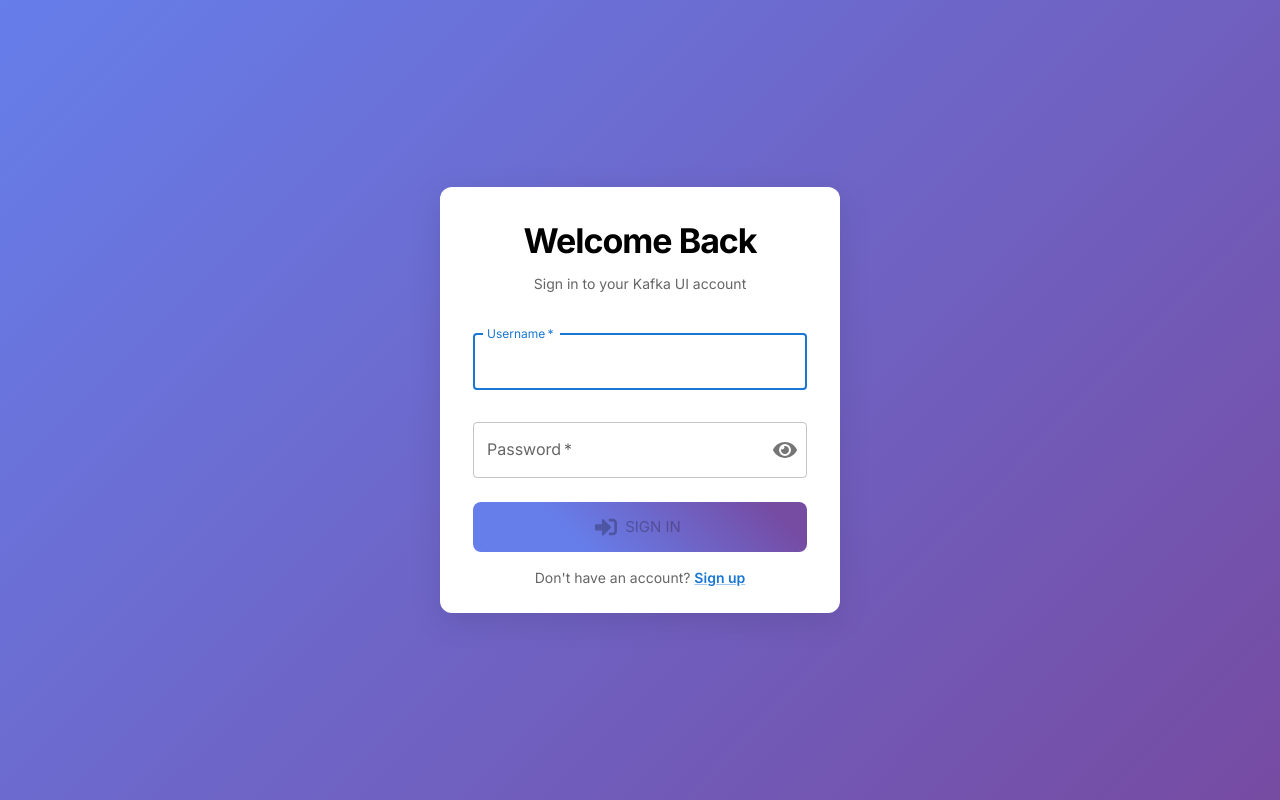
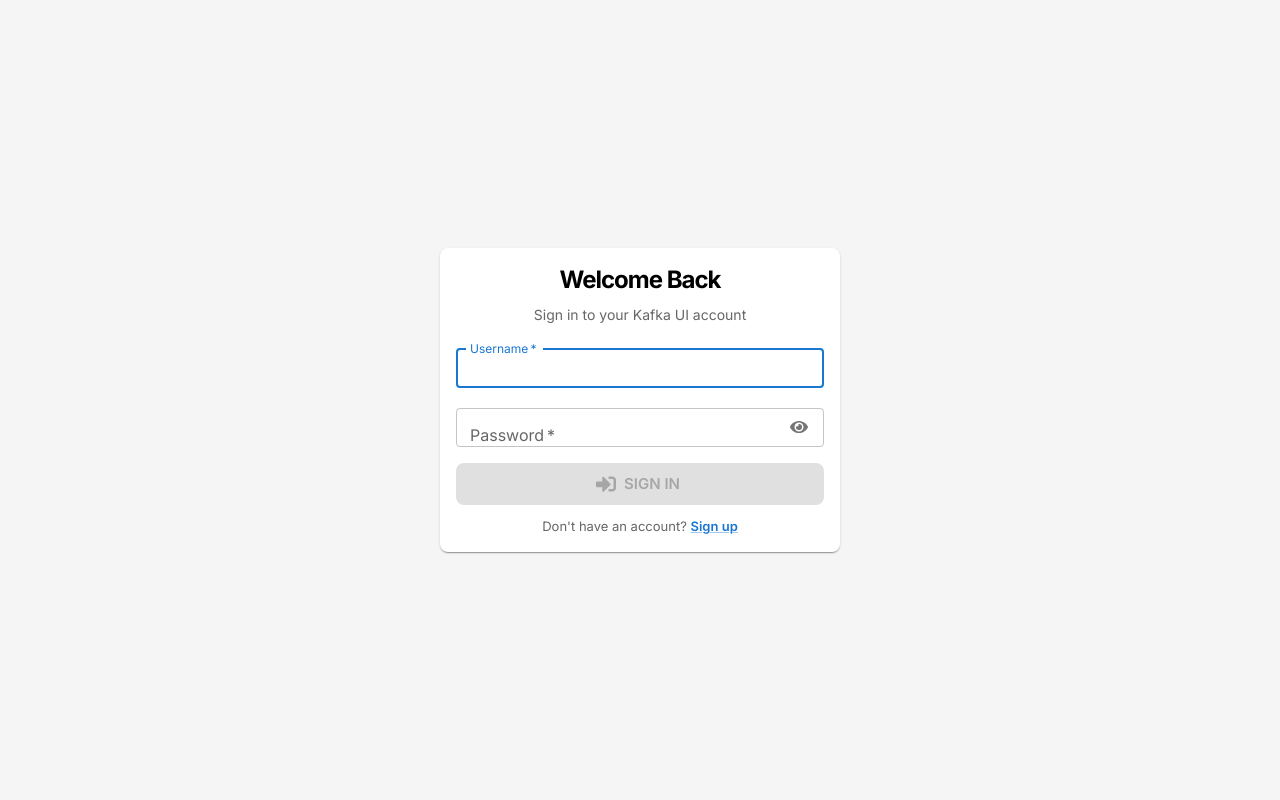
Before and after one commit to NikhilCyberk/kafka-ui, a React (Vite) app in the folder frontend/: page /login in a window 1280 px wide. Built offline with nearby package versions, Linux system fonts and the light colour scheme.

Commit message:
fix login and sign up

```diff
--- a/frontend/src/App.jsx
+++ b/frontend/src/App.jsx
@@ -39,7 +39,7 @@
   return (
         <Routes>
             {/* Public routes */}
-            <Route path="/" element={<LandingPage darkMode={darkMode} onToggleDark={onToggleDark} />} />
+            <Route path="/" element={<LandingPage darkMode={darkMode} onToggleDark={onToggleDark} openLoginOnMount={location.state?.showLogin} />} />
             <Route path="/login" element={<Login />} />
             <Route path="/signup" element={<Signup />} />
 
--- a/frontend/src/components/common/Modal.jsx
+++ b/frontend/src/components/common/Modal.jsx
@@ -22,6 +22,9 @@
       ? '0 8px 32px rgba(0,0,0,0.08)'
       : '0 25px 50px rgba(0, 0, 0, 0.5)',
     maxWidth: '90vw',
+    minWidth: 320,
+    width: '100%',
+    maxWidth: 380,
     maxHeight: '90vh',
   },
   '& .MuiBackdrop-root': {
@@ -45,7 +48,7 @@
 }));
 
 const StyledDialogContent = styled(DialogContent)(({ theme }) => ({
-  padding: theme.spacing(3),
+  padding: theme.spacing(2),
   '&::-webkit-scrollbar': {
     width: '8px',
   },
@@ -75,8 +78,8 @@
   title,
   children,
   actions,
-  maxWidth = 'md',
-  fullWidth = true,
+  maxWidth = 'xs',
+  fullWidth = false,
   showCloseButton = true,
   ...props
 }) => {
--- a/frontend/src/components/common/ProtectedRoute.jsx
+++ b/frontend/src/components/common/ProtectedRoute.jsx
@@ -21,8 +21,8 @@
   }
 
   if (!isAuthenticated) {
-    // Redirect to login page with the return url
-    return <Navigate to="/login" state={{ from: location }} replace />;
+    // Redirect to landing page and show login modal
+    return <Navigate to="/" state={{ showLogin: true, from: location }} replace />;
   }
 
   return children;
--- a/frontend/src/components/layout/DashboardLayout.jsx
+++ b/frontend/src/components/layout/DashboardLayout.jsx
@@ -125,7 +125,7 @@
 
     const handleLogout = () => {
         logout();
-        navigate('/login');
+        navigate('/', { state: { showLogin: true } });
         handleUserMenuClose();
     };
 
--- a/frontend/src/pages/auth/Login.jsx
+++ b/frontend/src/pages/auth/Login.jsx
@@ -17,7 +17,7 @@
 import { useSnackbar } from 'notistack';
 import { useAuth } from '../../contexts/AuthContext';
 
-const Login = () => {
+const Login = ({ onSuccess, inModal, switchToSignup }) => {
   const [formData, setFormData] = useState({
     username: '',
     password: ''
@@ -45,13 +45,104 @@
 
     const result = await login(formData.username, formData.password);
     if (result.success) {
-      navigate('/dashboard');
+      if (onSuccess) {
+        onSuccess();
+      } else {
+        navigate('/dashboard');
+      }
     } else {
       setError(result.error);
     }
     setLoading(false);
   };
 
+  const content = (
+    <Box sx={{ p: inModal ? 0 : 2, width: inModal ? 1 : undefined }}>
+      <Box textAlign="center" mb={2}>
+        <Typography variant="h5" component="h1" gutterBottom fontWeight={700}>
+          Welcome Back
+        </Typography>
+        <Typography variant="body2" color="text.secondary" sx={{ fontSize: 14 }}>
+          Sign in to your Kafka UI account
+        </Typography>
+      </Box>
+      {error && (
+        <Alert severity="error" sx={{ mb: 1.5, fontSize: 13 }}>
+          {error}
+        </Alert>
+      )}
+      <Box component="form" onSubmit={handleSubmit}>
+        <TextField
+          fullWidth
+          label="Username"
+          name="username"
+          value={formData.username}
+          onChange={handleChange}
+          margin="dense"
+          required
+          autoFocus
+          sx={{ mb: 1.5, fontSize: 14, '& .MuiInputBase-input': { py: 1 } }}
+        />
+        <TextField
+          fullWidth
+          label="Password"
+          name="password"
+          type={showPassword ? 'text' : 'password'}
+          value={formData.password}
+          onChange={handleChange}
+          margin="dense"
+          required
+          InputProps={{
+            endAdornment: (
+              <InputAdornment position="end">
+                <IconButton
+                  onClick={() => setShowPassword(!showPassword)}
+                  edge="end"
+                  size="small"
+                >
+                  {showPassword ? <FaEyeSlash /> : <FaEye />}
+                </IconButton>
+              </InputAdornment>
+            ),
+          }}
+          sx={{ mb: 2, fontSize: 14, '& .MuiInputBase-input': { py: 1 } }}
+        />
+        <Button
+          type="submit"
+          fullWidth
+          variant="contained"
+          color="primary"
+          size="medium"
+          disabled={loading || !formData.username || !formData.password}
+          startIcon={loading ? <CircularProgress size={18} /> : <FaSignInAlt />}
+          sx={{
+            borderRadius: 2,
+            py: 1,
+            mb: 1.5,
+            fontWeight: 600,
+            fontSize: 15,
+          }}
+        >
+          {loading ? 'Signing In...' : 'Sign In'}
+        </Button>
+        <Box textAlign="center">
+          <Typography variant="body2" color="text.secondary" sx={{ fontSize: 13 }}>
+            Don't have an account?{' '}
+            {inModal && switchToSignup ? (
+              <Link component="button" onClick={e => { e.preventDefault(); switchToSignup(); }} sx={{ fontWeight: 600, fontSize: 13 }}>
+                Sign up
+              </Link>
+            ) : (
+              <Link component={RouterLink} to="/signup" sx={{ fontWeight: 600, fontSize: 13 }}>
+                Sign up
+              </Link>
+            )}
+          </Typography>
+        </Box>
+      </Box>
+    </Box>
+  );
+  if (inModal) return content;
   return (
     <Box
       sx={{
@@ -59,7 +150,7 @@
         display: 'flex',
         alignItems: 'center',
         justifyContent: 'center',
-        background: 'linear-gradient(135deg, #667eea 0%, #764ba2 100%)',
+        bgcolor: 'background.default',
         p: 2
       }}
     >
@@ -67,95 +158,11 @@
         sx={{
           maxWidth: 400,
           width: '100%',
-          borderRadius: 3,
-          boxShadow: '0 8px 32px rgba(0,0,0,0.1)',
-          backdropFilter: 'blur(10px)',
-          border: '1px solid rgba(255,255,255,0.2)'
+          borderRadius: 2,
+          boxShadow: 1,
         }}
       >
-        <CardContent sx={{ p: 4 }}>
-          <Box textAlign="center" mb={3}>
-            <Typography variant="h4" component="h1" gutterBottom fontWeight={700}>
-              Welcome Back
-            </Typography>
-            <Typography variant="body2" color="text.secondary">
-              Sign in to your Kafka UI account
-            </Typography>
-          </Box>
-
-          {error && (
-            <Alert severity="error" sx={{ mb: 2 }}>
-              {error}
-            </Alert>
-          )}
-
-          <Box component="form" onSubmit={handleSubmit}>
-            <TextField
-              fullWidth
-              label="Username"
-              name="username"
-              value={formData.username}
-              onChange={handleChange}
-              margin="normal"
-              required
-              autoFocus
-              sx={{ mb: 2 }}
-            />
-
-            <TextField
-              fullWidth
-              label="Password"
-              name="password"
-              type={showPassword ? 'text' : 'password'}
-              value={formData.password}
-              onChange={handleChange}
-              margin="normal"
-              required
-              InputProps={{
-                endAdornment: (
-                  <InputAdornment position="end">
-                    <IconButton
-                      onClick={() => setShowPassword(!showPassword)}
-                      edge="end"
-                    >
-                      {showPassword ? <FaEyeSlash /> : <FaEye />}
-                    </IconButton>
-                  </InputAdornment>
-                ),
-              }}
-              sx={{ mb: 3 }}
-            />
-
-            <Button
-              type="submit"
-              fullWidth
-              variant="contained"
-              size="large"
-              disabled={loading || !formData.username || !formData.password}
-              startIcon={loading ? <CircularProgress size={20} /> : <FaSignInAlt />}
-              sx={{
-                borderRadius: 2,
-                py: 1.5,
-                mb: 2,
-                background: 'linear-gradient(45deg, #667eea 30%, #764ba2 90%)',
-                '&:hover': {
-                  background: 'linear-gradient(45deg, #5a6fd8 30%, #6a4190 90%)',
-                }
-              }}
-            >
-              {loading ? 'Signing In...' : 'Sign In'}
-            </Button>
-
-            <Box textAlign="center">
-              <Typography variant="body2" color="text.secondary">
-                Don't have an account?{' '}
-                <Link component={RouterLink} to="/signup" sx={{ fontWeight: 600 }}>
-                  Sign up
-                </Link>
-              </Typography>
-            </Box>
-          </Box>
-        </CardContent>
+        {content}
       </Card>
     </Box>
   );
--- a/frontend/src/pages/auth/Signup.jsx
+++ b/frontend/src/pages/auth/Signup.jsx
@@ -17,7 +17,7 @@
 import { useSnackbar } from 'notistack';
 import { useAuth } from '../../contexts/AuthContext';
 
-const Signup = () => {
+const Signup = ({ onSuccess, inModal, switchToLogin }) => {
   const [formData, setFormData] = useState({
     username: '',
     email: '',
@@ -50,7 +50,11 @@
       const result = await signup(formData.username, formData.email, formData.password);
       if (result.success) {
         enqueueSnackbar('Account created successfully!', { variant: 'success' });
-        navigate('/dashboard');
+        if (onSuccess) {
+          onSuccess();
+        } else {
+          navigate('/dashboard');
+        }
       } else {
         setError(result.error);
       }
@@ -62,6 +66,128 @@
     }
   };
 
+  const content = (
+    <Box sx={{ p: inModal ? 0 : 2, width: inModal ? 1 : undefined }}>
+      <Box textAlign="center" mb={2}>
+        <Typography variant="h5" component="h1" gutterBottom fontWeight={700}>
+          Create Account
+        </Typography>
+        <Typography variant="body2" color="text.secondary" sx={{ fontSize: 14 }}>
+          Sign up for your Kafka UI account
+        </Typography>
+      </Box>
+      {error && (
+        <Alert severity="error" sx={{ mb: 1.5, fontSize: 13 }}>
+          {error}
+        </Alert>
+      )}
+      <Box component="form" onSubmit={handleSubmit}>
+        <TextField
+          fullWidth
+          label="Username"
+          name="username"
+          value={formData.username}
+          onChange={handleChange}
+          margin="dense"
+          required
+          autoFocus
+          sx={{ mb: 1.5, fontSize: 14, '& .MuiInputBase-input': { py: 1 } }}
+        />
+        <TextField
+          fullWidth
+          label="Email"
+          name="email"
+          type="email"
+          value={formData.email}
+          onChange={handleChange}
+          margin="dense"
+          required
+          sx={{ mb: 1.5, fontSize: 14, '& .MuiInputBase-input': { py: 1 } }}
+        />
+        <TextField
+          fullWidth
+          label="Password"
+          name="password"
+          type={showPassword ? 'text' : 'password'}
+          value={formData.password}
+          onChange={handleChange}
+          margin="dense"
+          required
+          InputProps={{
+            endAdornment: (
+              <InputAdornment position="end">
+                <IconButton
+                  onClick={() => setShowPassword(!showPassword)}
+                  edge="end"
+                  size="small"
+                >
+                  {showPassword ? <FaEyeSlash /> : <FaEye />}
+                </IconButton>
+              </InputAdornment>
+            ),
+          }}
+          sx={{ mb: 1.5, fontSize: 14, '& .MuiInputBase-input': { py: 1 } }}
+        />
+        <TextField
+          fullWidth
+          label="Confirm Password"
+          name="confirmPassword"
+          type={showConfirmPassword ? 'text' : 'password'}
+          value={formData.confirmPassword}
+          onChange={handleChange}
+          margin="dense"
+          required
+          InputProps={{
+            endAdornment: (
+              <InputAdornment position="end">
+                <IconButton
+                  onClick={() => setShowConfirmPassword(!showConfirmPassword)}
+                  edge="end"
+                  size="small"
+                >
+                  {showConfirmPassword ? <FaEyeSlash /> : <FaEye />}
+                </IconButton>
+              </InputAdornment>
+            ),
+          }}
+          sx={{ mb: 2, fontSize: 14, '& .MuiInputBase-input': { py: 1 } }}
+        />
+        <Button
+          type="submit"
+          fullWidth
+          variant="contained"
+          color="primary"
+          size="medium"
+          disabled={loading || !formData.username || !formData.email || !formData.password || !formData.confirmPassword}
+          startIcon={loading ? <CircularProgress size={18} /> : <FaUserPlus />}
+          sx={{
+            borderRadius: 2,
+            py: 1,
+            mb: 1.5,
+            fontWeight: 600,
+            fontSize: 15,
+          }}
+        >
+          {loading ? 'Creating Account...' : 'Create Account'}
+        </Button>
+        <Box textAlign="center">
+          <Typography variant="body2" color="text.secondary" sx={{ fontSize: 13 }}>
+            Already have an account?{' '}
+            {inModal && switchToLogin ? (
+              <Link component="button" onClick={e => { e.preventDefault(); switchToLogin(); }} sx={{ fontWeight: 600, fontSize: 13 }}>
+                Sign in
+              </Link>
+            ) : (
+              <Link component={RouterLink} to="/login" sx={{ fontWeight: 600, fontSize: 13 }}>
+                Sign in
+              </Link>
+            )}
+          </Typography>
+        </Box>
+      </Box>
+    </Box>
+  );
+  if (inModal) return content;
   return (
     <Box
       sx={{
@@ -69,7 +195,7 @@
         display: 'flex',
         alignItems: 'center',
         justifyContent: 'center',
-        background: 'linear-gradient(135deg, #667eea 0%, #764ba2 100%)',
+        bgcolor: 'background.default',
         p: 2
       }}
     >
@@ -77,131 +203,11 @@
         sx={{
           maxWidth: 400,
           width: '100%',
-          borderRadius: 3,
-          boxShadow: '0 8px 32px rgba(0,0,0,0.1)',
-          backdropFilter: 'blur(10px)',
-          border: '1px solid rgba(255,255,255,0.2)'
+          borderRadius: 2,
+          boxShadow: 1,
         }}
       >
-        <CardContent sx={{ p: 4 }}>
-          <Box textAlign="center" mb={3}>
-            <Typography variant="h4" component="h1" gutterBottom fontWeight={700}>
-              Create Account
-            </Typography>
-            <Typography variant="body2" color="text.secondary">
-              Sign up for your Kafka UI account
-            </Typography>
-          </Box>
-
-          {error && (
-            <Alert severity="error" sx={{ mb: 2 }}>
-              {error}
-            </Alert>
-          )}
-
-          <Box component="form" onSubmit={handleSubmit}>
-            <TextField
-              fullWidth
-              label="Username"
-              name="username"
-              value={formData.username}
-              onChange={handleChange}
-              margin="normal"
-              required
-              autoFocus
-              sx={{ mb: 2 }}
-            />
-
-            <TextField
-              fullWidth
-              label="Email"
-              name="email"
-              type="email"
-              value={formData.email}
-              onChange={handleChange}
-              margin="normal"
-              required
-              sx={{ mb: 2 }}
-            />
-
-            <TextField
-              fullWidth
-              label="Password"
-              name="password"
-              type={showPassword ? 'text' : 'password'}
-              value={formData.password}
-              onChange={handleChange}
-              margin="normal"
-              required
-              InputProps={{
-                endAdornment: (
-                  <InputAdornment position="end">
-                    <IconButton
-                      onClick={() => setShowPassword(!showPassword)}
-                      edge="end"
-                    >
-                      {showPassword ? <FaEyeSlash /> : <FaEye />}
-                    </IconButton>
-                  </InputAdornment>
-                ),
-              }}
-              sx={{ mb: 2 }}
-            />
-
-            <TextField
-              fullWidth
-              label="Confirm Password"
-              name="confirmPassword"
-              type={showConfirmPassword ? 'text' : 'password'}
-              value={formData.confirmPassword}
-              onChange={handleChange}
-              margin="normal"
-              required
-              InputProps={{
-                endAdornment: (
-                  <InputAdornment position="end">
-                    <IconButton
-                      onClick={() => setShowConfirmPassword(!showConfirmPassword)}
-                      edge="end"
-                    >
-                      {showConfirmPassword ? <FaEyeSlash /> : <FaEye />}
-                    </IconButton>
-                  </InputAdornment>
-                ),
-              }}
-              sx={{ mb: 3 }}
-            />
-
-            <Button
-              type="submit"
-              fullWidth
-              variant="contained"
-              size="large"
-              disabled={loading || !formData.username || !formData.email || !formData.password || !formData.confirmPassword}
-              startIcon={loading ? <CircularProgress size={20} /> : <FaUserPlus />}
-              sx={{
-                borderRadius: 2,
-                py: 1.5,
-                mb: 2,
-                background: 'linear-gradient(45deg, #667eea 30%, #764ba2 90%)',
-                '&:hover': {
-                  background: 'linear-gradient(45deg, #5a6fd8 30%, #6a4190 90%)',
-                }
-              }}
-            >
-              {loading ? 'Creating Account...' : 'Create Account'}
-            </Button>
-
-            <Box textAlign="center">
-              <Typography variant="body2" color="text.secondary">
-                Already have an account?{' '}
-                <Link component={RouterLink} to="/login" sx={{ fontWeight: 600 }}>
-                  Sign in
-                </Link>
-              </Typography>
-            </Box>
-          </Box>
-        </CardContent>
+        {content}
       </Card>
     </Box>
   );
--- a/frontend/src/pages/landing/LandingPage.jsx
+++ b/frontend/src/pages/landing/LandingPage.jsx
@@ -7,6 +7,9 @@
 import { useNavigate } from 'react-router-dom';
 import { useTheme } from '@mui/material/styles';
 import { useAuth } from '../../contexts/AuthContext';
+import Modal from '../../components/common/Modal';
+import Login from '../auth/Login';
+import Signup from '../auth/Signup';
 
 const sections = [
   { id: 'about', label: 'About' },
@@ -20,8 +23,7 @@
   if (el) el.scrollIntoView({ behavior: 'smooth' });
 }
 
-function Header({ darkMode, onToggleDark }) {
-  const navigate = useNavigate();
+function Header({ darkMode, onToggleDark, onOpenLogin, onOpenSignup }) {
   const { isAuthenticated } = useAuth();
   return (
     <AppBar position="sticky" elevation={0} color="inherit" sx={{ backdropFilter: 'blur(8px)', py: 1, borderBottom: '1px solid', borderColor: 'divider' }}>
@@ -44,7 +46,7 @@
             <Button
               variant="contained"
               color="primary"
-              onClick={() => navigate('/dashboard')}
+              onClick={() => window.location.href = '/dashboard'}
               sx={{ borderRadius: 2, fontWeight: 600 }}
             >
               Dashboard
@@ -54,7 +56,7 @@
               <Button
                 variant="outlined"
                 color="primary"
-                onClick={() => navigate('/login')}
+                onClick={onOpenLogin}
                 sx={{ borderRadius: 2, fontWeight: 600 }}
               >
                 Sign In
@@ -62,7 +64,7 @@
               <Button
                 variant="contained"
                 color="primary"
-                onClick={() => navigate('/signup')}
+                onClick={onOpenSignup}
                 sx={{ borderRadius: 2, fontWeight: 600 }}
               >
                 Sign Up
@@ -271,10 +273,30 @@
   );
 }
 
-export default function LandingPage({ darkMode, onToggleDark }) {
+export default function LandingPage({ darkMode, onToggleDark, openLoginOnMount }) {
+  const [loginOpen, setLoginOpen] = React.useState(false);
+  const [signupOpen, setSignupOpen] = React.useState(false);
+  const navigate = useNavigate();
+
+  React.useEffect(() => {
+    if (openLoginOnMount) {
+      setLoginOpen(true);
+    }
+  }, [openLoginOnMount]);
+
+  const handleLoginSuccess = () => {
+    setLoginOpen(false);
+    navigate('/dashboard');
+  };
+
   return (
     <Box>
-      <Header darkMode={darkMode} onToggleDark={onToggleDark} />
+      <Header
+        darkMode={darkMode}
+        onToggleDark={onToggleDark}
+        onOpenLogin={() => setLoginOpen(true)}
+        onOpenSignup={() => setSignupOpen(true)}
+      />
       <main>
         <Hero />
         <About />
@@ -283,6 +305,20 @@
         <Contact />
       </main>
       <Footer />
+      <Modal open={loginOpen} onClose={() => setLoginOpen(false)} title="Sign In" maxWidth="xs">
+        <Login
+          onSuccess={handleLoginSuccess}
+          inModal={true}
+          switchToSignup={() => { setLoginOpen(false); setSignupOpen(true); }}
+        />
+      </Modal>
+      <Modal open={signupOpen} onClose={() => setSignupOpen(false)} title="Sign Up" maxWidth="xs">
+        <Signup
+          onSuccess={() => setSignupOpen(false)}
+          inModal={true}
+          switchToLogin={() => { setSignupOpen(false); setLoginOpen(true); }}
+        />
+      </Modal>
     </Box>
   );
 }
```
